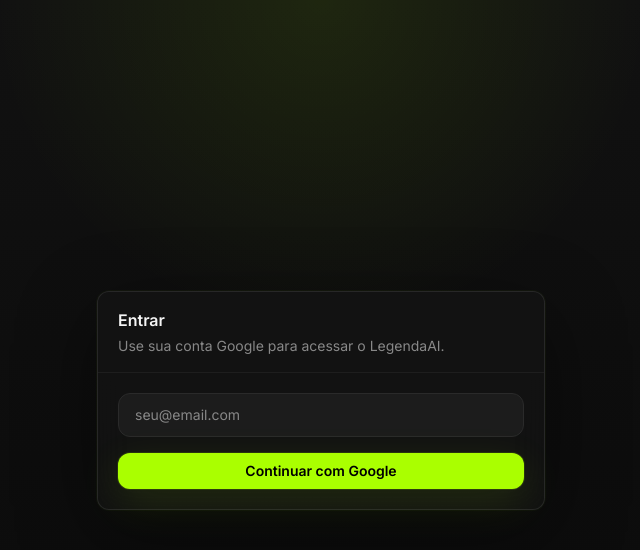
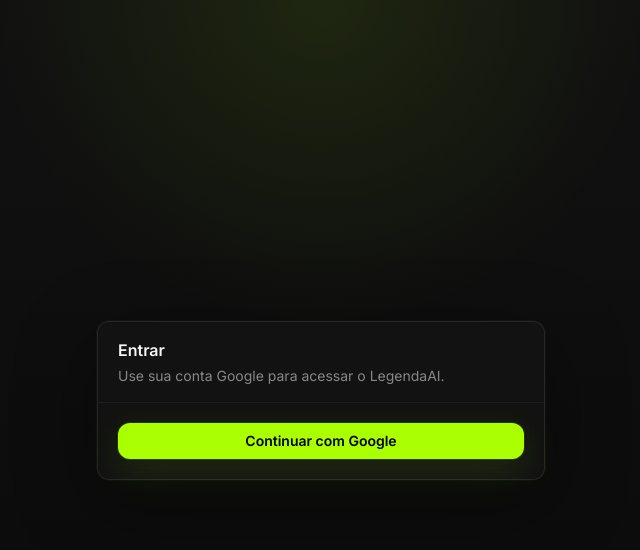
Before and after one commit to Psherman42000/LegendAI, a Next.js app: page /login in a window 1280 px wide. Shown: the top 550 px of the page, without its empty margins (319-959 px from the left). Built offline with nearby package versions, Linux system fonts and the light colour scheme.

Commit message:
feat(auth): wire Google signIn to login and register buttons

```diff
--- a/src/components/auth/LoginForm.tsx
+++ b/src/components/auth/LoginForm.tsx
@@ -1,8 +1,8 @@
 "use client";
 
+import { signIn } from "next-auth/react";
 import { Button } from "@/components/ui/button";
 import { Card, CardContent, CardDescription, CardHeader, CardTitle } from "@/components/ui/card";
-import { Input } from "@/components/ui/input";
 
 export function LoginForm() {
   return (
@@ -12,8 +12,12 @@
         <CardDescription>Use sua conta Google para acessar o LegendaAI.</CardDescription>
       </CardHeader>
       <CardContent className="space-y-4">
-        <Input type="email" placeholder="seu@email.com" />
-        <Button className="w-full">Continuar com Google</Button>
+        <Button
+          className="w-full"
+          onClick={() => signIn("google", { callbackUrl: "/dashboard" })}
+        >
+          Continuar com Google
+        </Button>
       </CardContent>
     </Card>
   );
--- a/src/components/auth/RegisterForm.tsx
+++ b/src/components/auth/RegisterForm.tsx
@@ -1,8 +1,8 @@
 "use client";
 
+import { signIn } from "next-auth/react";
 import { Button } from "@/components/ui/button";
 import { Card, CardContent, CardDescription, CardHeader, CardTitle } from "@/components/ui/card";
-import { Input } from "@/components/ui/input";
 
 export function RegisterForm() {
   return (
@@ -12,9 +12,12 @@
         <CardDescription>Cadastre-se para gerar legendas automaticamente.</CardDescription>
       </CardHeader>
       <CardContent className="space-y-4">
-        <Input placeholder="Nome completo" />
-        <Input type="email" placeholder="seu@email.com" />
-        <Button className="w-full">Criar conta com Google</Button>
+        <Button
+          className="w-full"
+          onClick={() => signIn("google", { callbackUrl: "/dashboard" })}
+        >
+          Criar conta com Google
+        </Button>
       </CardContent>
     </Card>
   );
```
